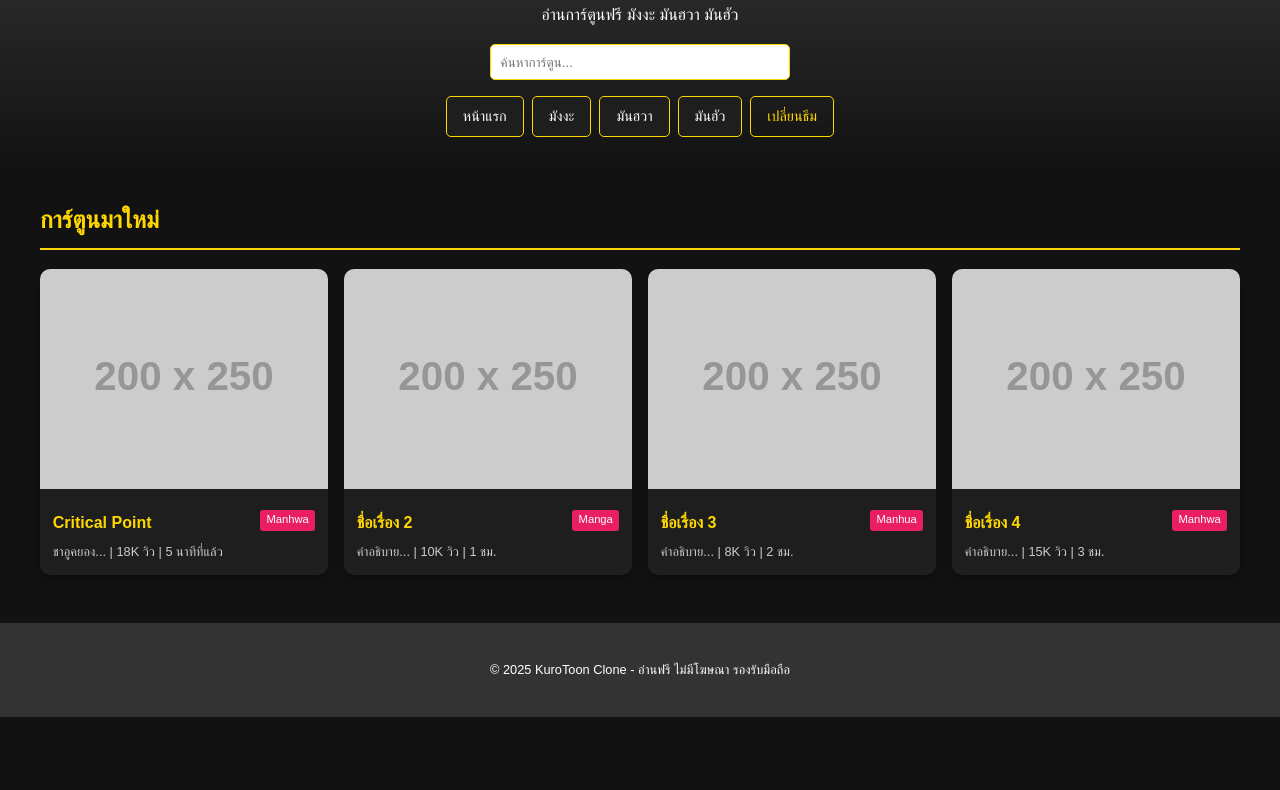
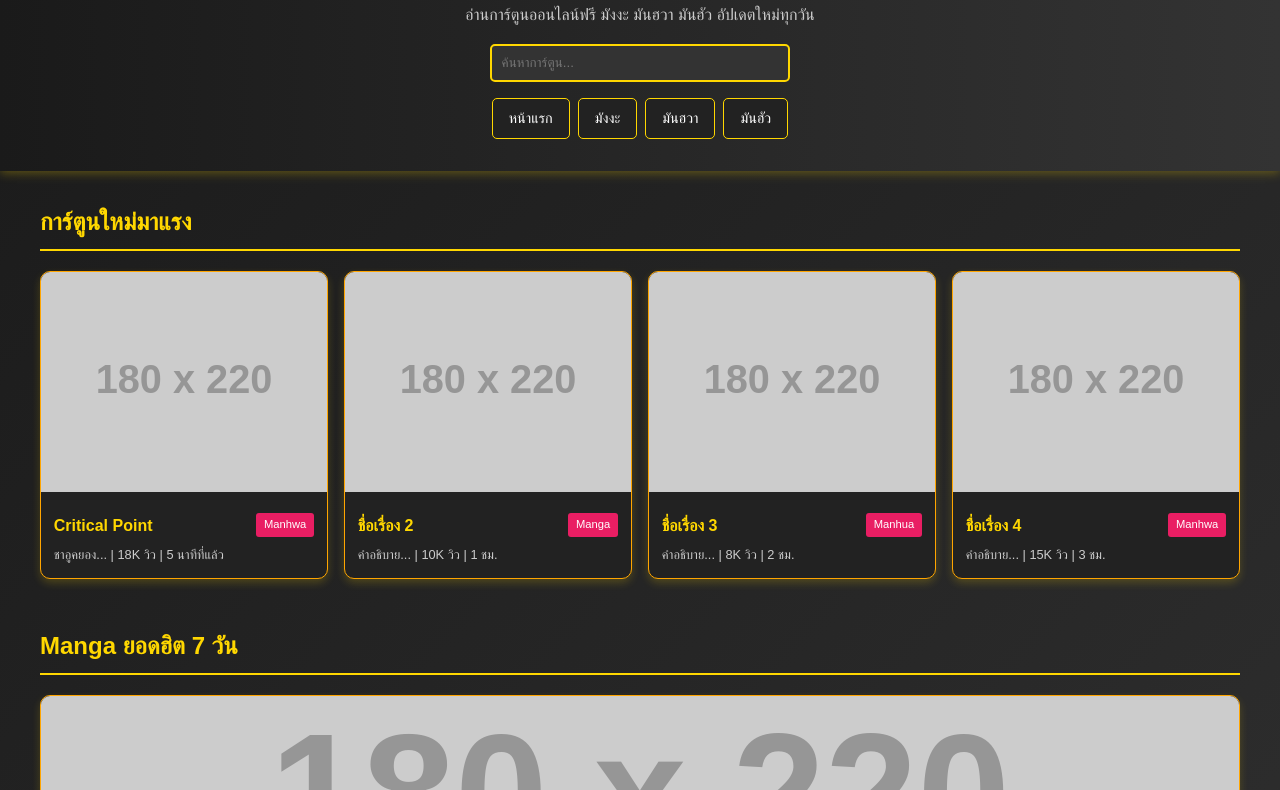
Before and after one commit to covbc/zeromanga.github.io, a plain HTML site: page index.html in a window 1280 px wide. Shown: the part 86-876 px from the top of the page. Before the commit the page ends 803 px from the top, so only its background shows below. Drawn offline with Linux system fonts and the light colour scheme; placeholder pictures from the web are drawn by us.

Commit message:
Add files via upload

```diff
--- a/index.html
+++ b/index.html
@@ -3,37 +3,40 @@
 <head>
     <meta charset="UTF-8">
     <meta name="viewport" content="width=device-width, initial-scale=1.0">
-    <title>KuroToon - อ่านการ์ตูนฟรี</title>
+    <title>ZeroManga - อ่านการ์ตูนออนไลน์ฟรี มังงะ มันฮวา มันฮัว อัปเดตใหม่ทุกวัน</title>
     <style>
-        :root {
-            --bg: #121212;
-            --text: #ffffff;
-            --card: #1e1e1e;
-            --accent: #ffd700;
-        }
-        [data-theme="light"] {
-            --bg: #ffffff;
-            --text: #000000;
-            --card: #f5f5f5;
-            --accent: #ff6b35;
-        }
+        /* ธีมล็อกเหลืองทองถาวร */
         body {
             font-family: Arial, sans-serif;
-            background: var(--bg);
-            color: var(--text);
+            background: linear-gradient(135deg, #1a1a1a 0%, #333 100%);
+            color: #fff;
             margin: 0;
             padding: 0;
             line-height: 1.6;
         }
+        :root {
+            --accent: #FFD700; /* ทอง */
+            --bg: #1a1a1a;
+            --text: #fff;
+            --card: #222;
+            --border: #FFA500; /* ส้ม */
+        }
         header {
-            background: linear-gradient(#333, var(--bg));
+            background: linear-gradient(to right, var(--bg), #333);
             padding: 1rem;
             text-align: center;
+            box-shadow: 0 2px 10px rgba(255,215,0,0.3);
         }
         header h1 {
             margin: 0;
             color: var(--accent);
-            font-size: 2.2rem;
+            font-size: 2.5rem;
+            text-shadow: 2px 2px 4px rgba(0,0,0,0.5);
+        }
+        header p {
+            margin: 0.5rem 0;
+            color: #ccc;
+            font-size: 1rem;
         }
         nav {
             display: flex;
@@ -42,7 +45,7 @@
             margin: 1rem 0;
             flex-wrap: wrap;
         }
-        nav a, nav button {
+        nav a {
             padding: 0.5rem 1rem;
             background: var(--card);
             color: var(--text);
@@ -51,15 +54,28 @@
             border-radius: 5px;
             font-size: 0.9rem;
         }
-        nav button {
-            background: none;
-            border: 1px solid var(--accent);
-            color: var(--accent);
+        nav a:hover {
+            background: var(--accent);
+            color: #000;
+        }
+        .search {
+            padding: 0.6rem;
+            width: 80%;
+            max-width: 300px;
+            border-radius: 5px;
+            border: 2px solid var(--accent);
+            margin: 1rem auto;
+            display: block;
+            background: #333;
+            color: var(--text);
         }
         main {
             max-width: 1200px;
             margin: 2rem auto;
             padding: 0 1rem;
+        }
+        section {
+            margin-bottom: 3rem;
         }
         section h2 {
             color: var(--accent);
@@ -69,17 +85,20 @@
         }
         .grid {
             display: grid;
-            grid-template-columns: repeat(auto-fit, minmax(150px, 1fr));
+            grid-template-columns: repeat(auto-fit, minmax(180px, 1fr));
             gap: 1rem;
         }
         .card {
             background: var(--card);
             border-radius: 10px;
             overflow: hidden;
-            box-shadow: 0 4px 8px rgba(0,0,0,0.3);
-            transition: 0.2s;
+            box-shadow: 0 4px 8px rgba(255,215,0,0.2);
+            transition: transform 0.2s;
+            border: 1px solid var(--border);
         }
-        .card:hover { transform: scale(1.03); }
+        .card:hover {
+            transform: scale(1.02);
+        }
         .card img {
             width: 100%;
             height: 220px;
@@ -98,11 +117,10 @@
             margin: 0;
             color: #ccc;
         }
-        [data-theme="light"] .card p { color: #666; }
         .flag {
             background: #e91e63;
             color: white;
-            padding: 0.1rem 0.4rem;
+            padding: 0.2rem 0.5rem;
             border-radius: 3px;
             font-size: 0.7rem;
             float: right;
@@ -112,43 +130,35 @@
             padding: 1.5rem;
             background: #333;
             margin-top: 3rem;
+            color: #ccc;
             font-size: 0.8rem;
+            border-top: 2px solid var(--accent);
         }
-        .search {
-            padding: 0.6rem;
-            width: 80%;
-            max-width: 300px;
-            border-radius: 5px;
-            border: 1px solid var(--accent);
-            margin: 1rem auto;
-            display: block;
-        }
-        @media (max-width: 480px) {
-            header h1 { font-size: 1.8rem; }
-            .grid { grid-template-columns: 1fr 1fr; }
+        @media (max-width: 768px) {
+            .grid { grid-template-columns: repeat(2, 1fr); }
+            header h1 { font-size: 2rem; }
         }
     </style>
 </head>
-<body data-theme="dark">
+<body>
     <header>
-        <h1>KuroToon</h1>
-        <p>อ่านการ์ตูนฟรี มังงะ มันฮวา มันฮัว</p>
+        <h1>ZeroManga</h1>
+        <p>อ่านการ์ตูนออนไลน์ฟรี มังงะ มันฮวา มันฮัว อัปเดตใหม่ทุกวัน</p>
         <input type="search" class="search" placeholder="ค้นหาการ์ตูน...">
         <nav>
             <a href="#">หน้าแรก</a>
             <a href="#">มังงะ</a>
             <a href="#">มันฮวา</a>
             <a href="#">มันฮัว</a>
-            <button onclick="toggle()">เปลี่ยนธีม</button>
         </nav>
     </header>
 
     <main>
         <section>
-            <h2>การ์ตูนมาใหม่</h2>
+            <h2>การ์ตูนใหม่มาแรง</h2>
             <div class="grid">
                 <div class="card">
-                    <img src="https://via.placeholder.com/200x250/333/fff?text=มังงะ1" alt="">
+                    <img src="https://via.placeholder.com/180x220/333/fff?text=Zero+1" alt="Zero 1">
                     <div class="card-content">
                         <span class="flag">Manhwa</span>
                         <h3>Critical Point</h3>
@@ -156,7 +166,7 @@
                     </div>
                 </div>
                 <div class="card">
-                    <img src="https://via.placeholder.com/200x250/444/fff?text=มังงะ2" alt="">
+                    <img src="https://via.placeholder.com/180x220/444/fff?text=Zero+2" alt="Zero 2">
                     <div class="card-content">
                         <span class="flag">Manga</span>
                         <h3>ชื่อเรื่อง 2</h3>
@@ -164,7 +174,7 @@
                     </div>
                 </div>
                 <div class="card">
-                    <img src="https://via.placeholder.com/200x250/555/fff?text=มังงะ3" alt="">
+                    <img src="https://via.placeholder.com/180x220/555/fff?text=Zero+3" alt="Zero 3">
                     <div class="card-content">
                         <span class="flag">Manhua</span>
                         <h3>ชื่อเรื่อง 3</h3>
@@ -172,7 +182,7 @@
                     </div>
                 </div>
                 <div class="card">
-                    <img src="https://via.placeholder.com/200x250/666/fff?text=มังงะ4" alt="">
+                    <img src="https://via.placeholder.com/180x220/666/fff?text=Zero+4" alt="Zero 4">
                     <div class="card-content">
                         <span class="flag">Manhwa</span>
                         <h3>ชื่อเรื่อง 4</h3>
@@ -181,17 +191,58 @@
                 </div>
             </div>
         </section>
+
+        <section>
+            <h2>Manga ยอดฮิต 7 วัน</h2>
+            <div class="grid">
+                <!-- คล้ายด้านบน 4-6 การ์ด -->
+                <div class="card">
+                    <img src="https://via.placeholder.com/180x220/777/fff?text=Top+1" alt="Top 1">
+                    <div class="card-content">
+                        <span class="flag">Manga</span>
+                        <h3>Top Manga 1</h3>
+                        <p>ยอดฮิต... | 20K วิว | 1 วัน</p>
+                    </div>
+                </div>
+                <!-- เพิ่มอีก 3-5 ตัว -->
+            </div>
+        </section>
+
+        <section>
+            <h2>Manhwa ยอดฮิต 7 วัน</h2>
+            <div class="grid">
+                <!-- คล้ายด้านบน -->
+            </div>
+        </section>
+
+        <section>
+            <h2>Manhua ยอดฮิต 7 วัน</h2>
+            <div class="grid">
+                <!-- คล้ายด้านบน -->
+            </div>
+        </section>
+
+        <section>
+            <h2>ที่คนอื่น ๆ ชื่นชอบ</h2>
+            <div class="grid">
+                <!-- คล้ายด้านบน -->
+            </div>
+        </section>
+
+        <section>
+            <h2>ตอนใหม่ล่าสุด</h2>
+            <div class="grid">
+                <!-- คล้ายด้านบน, เพิ่มป้าย "ตอนใหม่!" -->
+            </div>
+        </section>
     </main>
 
     <footer>
-        <p>© 2025 KuroToon Clone - อ่านฟรี ไม่มีโฆษณา รองรับมือถือ</p>
+        <p>&copy; 2025 ZeroManga. สงวนลิขสิทธิ์ทุกประการ. อ่านฟรี ไม่มีโฆษณา รองรับทุกอุปกรณ์</p>
     </footer>
 
     <script>
-        function toggle() {
-            const t = document.body.getAttribute('data-theme') === 'dark' ? 'light' : 'dark';
-            document.body.setAttribute('data-theme', t);
-        }
+        // ค้นหา
         document.querySelector('.search').addEventListener('input', function(e) {
             const q = e.target.value.toLowerCase();
             document.querySelectorAll('.card').forEach(c => {
```
